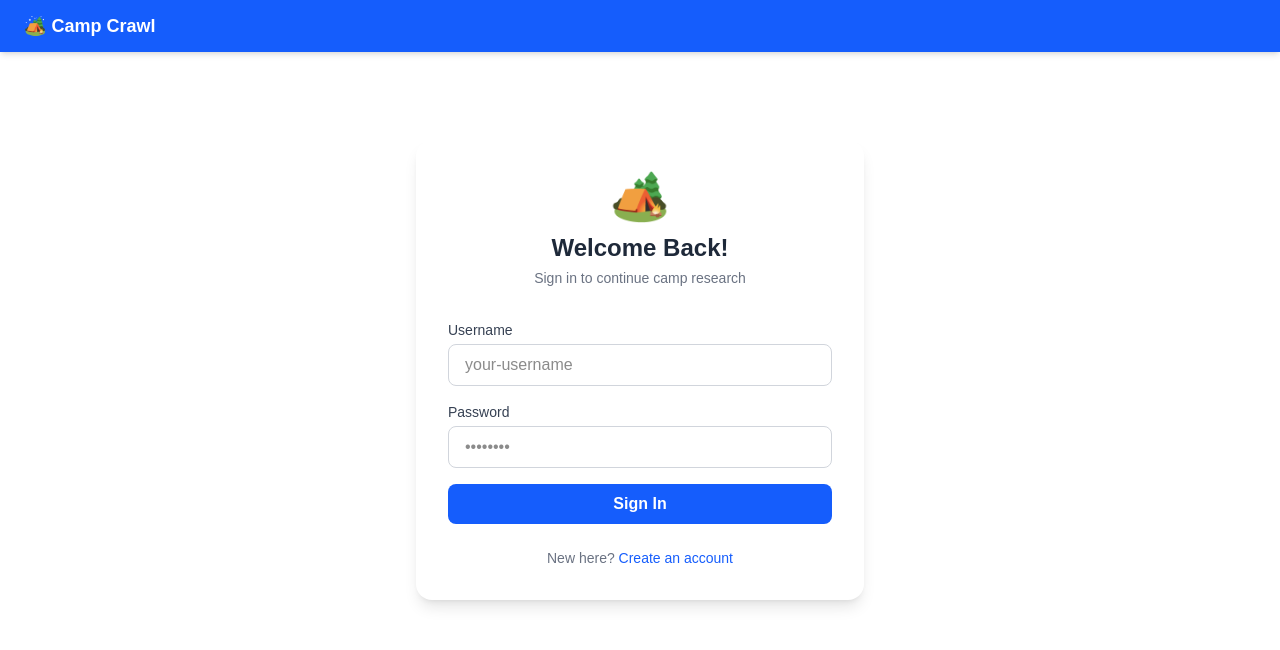
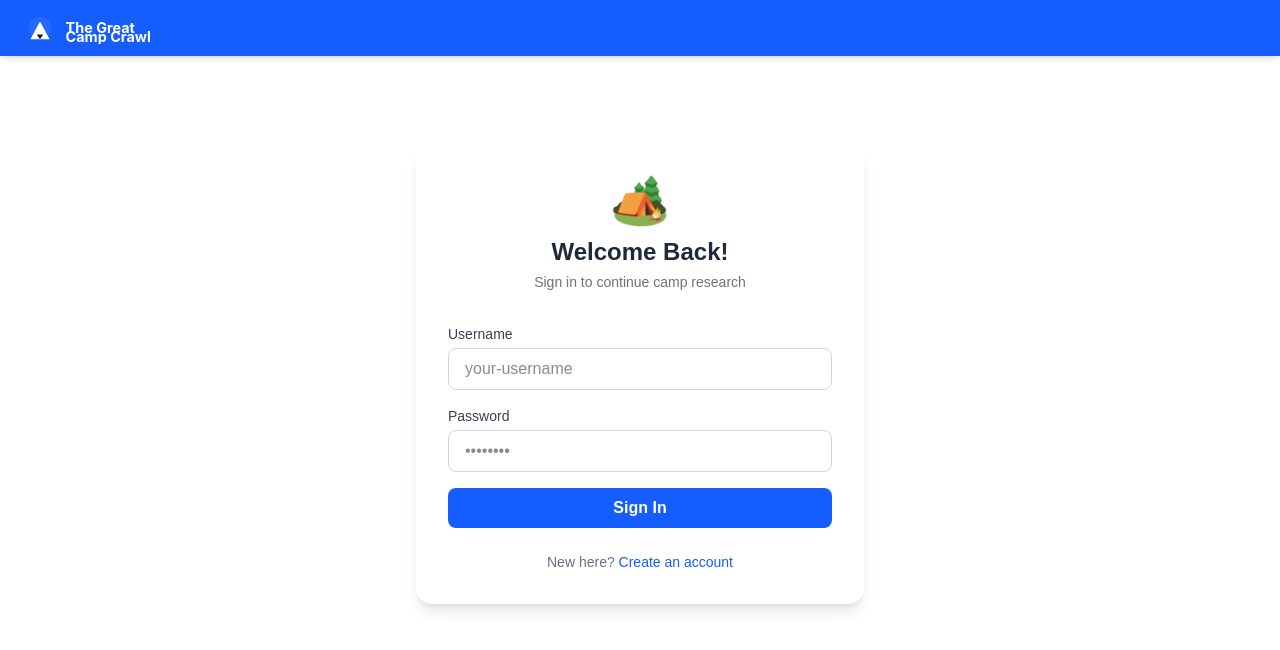
Before and after one commit to jhwodchuck/The-Great-Camp-Crawl, a Next.js app in the folder apps/research-ui/frontend/: page /login in a window 1280 px wide. Shown: the top 650 px of the page. Built offline with nearby package versions, Linux system fonts and the light colour scheme; no server answers.

Commit message:
Add site logo and use it in NavBar

```diff
--- a/apps/research-ui/frontend/components/NavBar.tsx
+++ b/apps/research-ui/frontend/components/NavBar.tsx
@@ -8,8 +8,9 @@ export default function NavBar() {
 
   return (
     <nav className="bg-blue-600 text-white px-6 py-3 flex items-center gap-6 shadow-md">
-      <Link href="/dashboard" className="font-bold text-lg hover:underline">
-        🏕️ Camp Crawl
+      <Link href="/dashboard" className="flex items-center gap-3 hover:opacity-95">
+        <img src="/logo.svg" alt="The Great Camp Crawl" className="h-8 w-auto" />
+        <span className="sr-only">The Great Camp Crawl</span>
       </Link>
 
       {user && (
```
Also changed, not shown: apps/research-ui/frontend/public/logo.svg (added).
